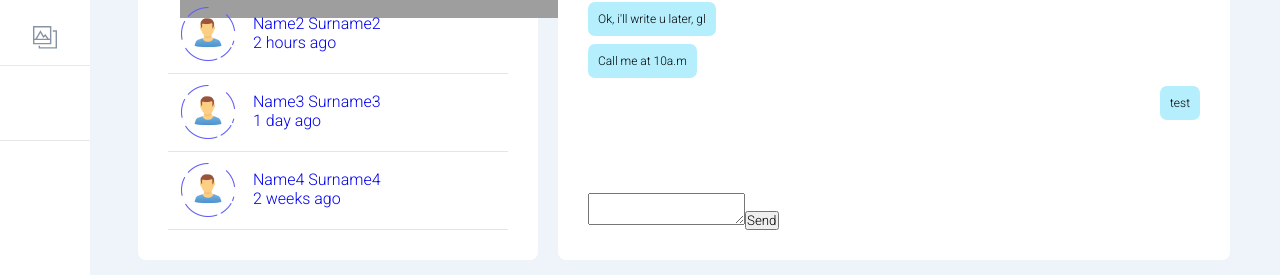
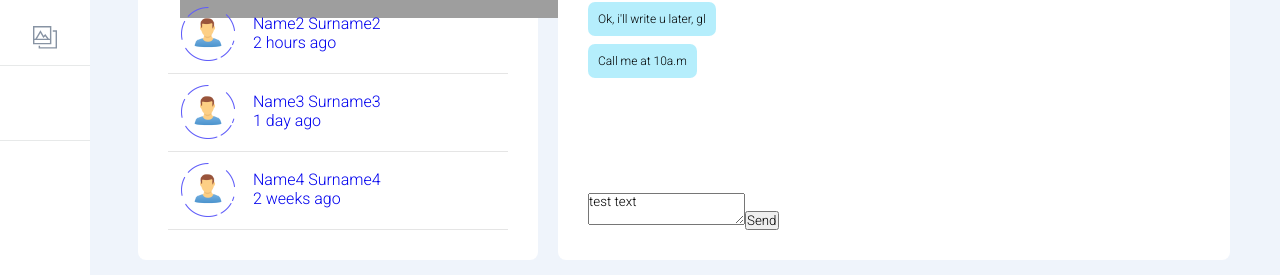
Before and after one commit to boberskyi/social-network, a React (Create React App) app: page /dialogs/8c779583-368d-11ee-ac42-8178fd7b9544 in a window 1280 px wide. Shown: the part 473-748 px from the top of the page. Built offline with nearby package versions, Linux system fonts and the light colour scheme; some icons are missing.

Commit message:
subscribe and observer

```diff
--- a/src/App.tsx
+++ b/src/App.tsx
@@ -3,7 +3,7 @@ import './App.css';
 import {NavigationLeft} from "./components/NavigationLeft/NavigationLeft";
 import {MainBlock} from "./components/MainBlock/MainBlock";
 import {BrowserRouter} from "react-router-dom";
-import {stateType} from "./redux/state";
+import {stateType, updateNewMessage} from "./redux/state";
 import {addMessage} from "./redux/state";
 
 type AppType = {
@@ -14,7 +14,10 @@ const App:React.FC<AppType> = ({state}) => {
         <BrowserRouter>
             <div className="App">
                 <NavigationLeft/>
-                <MainBlock posts={state.posts} dialogsPage={state.dialogsPage} addMessage={(newText) => addMessage(newText)}/>
+                <MainBlock posts={state.posts}
+                           dialogsPage={state.dialogsPage}
+                           updateNewMessage={(newMessage) => updateNewMessage(newMessage)}
+                           addMessage={(newText) => addMessage(newText)}/>
             </div>
         </BrowserRouter>
     );
--- a/src/components/MainBlock/Dialogs/Dialogs.tsx
+++ b/src/components/MainBlock/Dialogs/Dialogs.tsx
@@ -7,9 +7,11 @@ import {dialogsType} from "../../../redux/state";
 
 type DialogsType = {
     dialogs: dialogsType[],
-    addMessage: (newText:string) => void
+    addMessage: (newText:string) => void,
+    newMessageText: string,
+    updateNewMessage: (newMessage:string) => void
 }
-export const Dialogs:React.FC<DialogsType> = ({dialogs, addMessage}) => {
+export const Dialogs:React.FC<DialogsType> = ({dialogs, addMessage, newMessageText,updateNewMessage}) => {
     return (
         <StyledDialogs>
             <StyledDialogsFriends>
@@ -26,7 +28,7 @@ export const Dialogs:React.FC<DialogsType> = ({dialogs, addMessage}) => {
 
             <StyledDialogsMsgs>
                 <Outlet />
-                <MsgSendBox addMessage={(newText) => addMessage(newText)} />
+                <MsgSendBox addMessage={(newText) => addMessage(newText)} updateNewMessage={(newMessageText) => updateNewMessage(newMessageText)} newMessageText={newMessageText}/>
             </StyledDialogsMsgs>
         </StyledDialogs>
     );
--- a/src/components/MainBlock/Dialogs/MsgSendBox/MsgSendBox.tsx
+++ b/src/components/MainBlock/Dialogs/MsgSendBox/MsgSendBox.tsx
@@ -1,19 +1,25 @@
-import React, {createRef, RefObject} from 'react';
+import React, {ChangeEvent, createRef, RefObject} from 'react';
 import styled from 'styled-components';
 
 type MsgSendBoxType = {
-    addMessage: (newText:string) => void
+    addMessage: (newText:string) => void,
+    newMessageText: string,
+    updateNewMessage: (newMessageText:string) => void
 }
-export const MsgSendBox:React.FC<MsgSendBoxType> = ({addMessage}) => {
+export const MsgSendBox:React.FC<MsgSendBoxType> = ({addMessage, newMessageText,updateNewMessage}) => {
     const msgInput: RefObject<HTMLTextAreaElement> = createRef();
 
     const onBtnSendClick = () => {
-        msgInput.current && addMessage(msgInput.current.value)
+        msgInput.current && addMessage(newMessageText);
+    }
+
+    const onTextareaChange = (e:ChangeEvent<HTMLTextAreaElement>) => {
+        updateNewMessage(e.currentTarget.value);
     }
 
     return (
         <StyledMsgSendBox>
-            <textarea ref={msgInput}></textarea>
+            <textarea value={newMessageText} onChange={onTextareaChange} ref={msgInput}></textarea>
             <button onClick={onBtnSendClick}>Send</button>
         </StyledMsgSendBox>
     );
--- a/src/components/MainBlock/MainBlock.tsx
+++ b/src/components/MainBlock/MainBlock.tsx
@@ -6,21 +6,25 @@ import {Dialogs} from "./Dialogs/Dialogs";
 import {PostsFeed} from "./Posts/PostsFeed";
 import {ErrorPage} from "./ErrorPage/ErrorPage";
 import {Messages} from "./Dialogs/Messages/Messages";
-import {dialogsPageType, postsType} from "../../redux/state";
+import {dialogsPageType, postsType, updateNewMessage} from "../../redux/state";
 
 type MainBlockType = {
     posts: postsType[],
-    dialogsPage: dialogsPageType
+    dialogsPage: dialogsPageType,
     addMessage: (newText:string) => void
+    updateNewMessage: (newMessage:string) => void
 }
-export const MainBlock:React.FC<MainBlockType> = ({posts, dialogsPage, addMessage}) => {
+export const MainBlock:React.FC<MainBlockType> = ({posts, dialogsPage, addMessage, updateNewMessage}) => {
     return (
         <StyledMainBlock>
             <Banner/>
             <StyledMainWrapper>
                 <Routes>
                     <Route path={"/"} element={<PostsFeed posts={posts}/>}/>
-                    <Route path={"/dialogs"} element={<Dialogs dialogs={dialogsPage.dialogs} addMessage={(newText) => addMessage(newText)} />}>
+                    <Route path={"/dialogs"} element={<Dialogs dialogs={dialogsPage.dialogs}
+                                                               newMessageText={dialogsPage.newMessageText}
+                                                               updateNewMessage={(newMessage) => updateNewMessage(newMessage)}
+                                                               addMessage={(newText) => addMessage(newText)} />}>
                         <Route path={":id"} element={<Messages messages={dialogsPage.messages}/>}/>
                     </Route>
                     <Route path={"/posts"} element={<PostsFeed posts={posts}/>}/>
--- a/src/index.tsx
+++ b/src/index.tsx
@@ -1,20 +1,26 @@
-import React from 'react';
-import ReactDOM from 'react-dom/client';
 import './index.css';
-import App from './App';
 import reportWebVitals from './reportWebVitals';
-import {addMessage, state} from './redux/state';
+import {state, stateType, subscribe} from "./redux/state";
+import ReactDOM from "react-dom/client";
+import React from "react";
+import App from "./App";
 
 const root = ReactDOM.createRoot(
     document.getElementById('root') as HTMLElement
 );
 
-addMessage('test');
+let rerenderEntireTree = (state:stateType) => {
     root.render(
         <React.StrictMode>
             <App state={state} />
         </React.StrictMode>
     );
+}
+
+rerenderEntireTree(state);
+
+subscribe(rerenderEntireTree)
+
 
 // If you want to start measuring performance in your app, pass a function
 // to log results (for example: reportWebVitals(console.log))
--- a/src/redux/state.ts
+++ b/src/redux/state.ts
@@ -1,5 +1,8 @@
 import {v1} from "uuid";
-import {StyledMessageWrpType} from "../components/MainBlock/Dialogs/Messages/Messages";
+
+let rerenderEntireTree = (state:stateType) => {
+    console.log('State changed');
+}
 
 export type postsType = {
     id: string,
@@ -18,7 +21,8 @@ export type messagesType = {
 }
 export type dialogsPageType = {
     dialogs: dialogsType[],
-    messages: messagesType[]
+    messages: messagesType[],
+    newMessageText: string
 }
 export type stateType = {
     posts: postsType[],
@@ -42,11 +46,23 @@ export const state = {
             {id: v1(), sender: 'me', text: 'I\'m fine. Sry, I\'m busy a little bit 👨🏼‍💻'},
             {id: v1(), sender: 'friend', text: 'Ok, i\'ll write u later, gl'},
             {id: v1(), sender: 'friend', text: 'Call me at 10a.m'},
-        ]
+        ],
+        newMessageText: 'test text'
     }
 }
 
 export const addMessage = (newText:string) => {
     const newMsg = {id: v1(), sender: 'me', text: newText}
     state.dialogsPage.messages.push(newMsg);
+    state.dialogsPage.newMessageText = '';
+    rerenderEntireTree(state);
 }
+
+export const updateNewMessage = (newMessage:string) => {
+    state.dialogsPage.newMessageText = newMessage;
+    rerenderEntireTree(state);
+}
+
+export const subscribe = (observer:(state:stateType) => void) => {
+    rerenderEntireTree = observer;
+}
```
Also changed, not shown: src/render.tsx (deleted, +0 -26 lines). Lines whose indentation alone changed are shown as unchanged.
